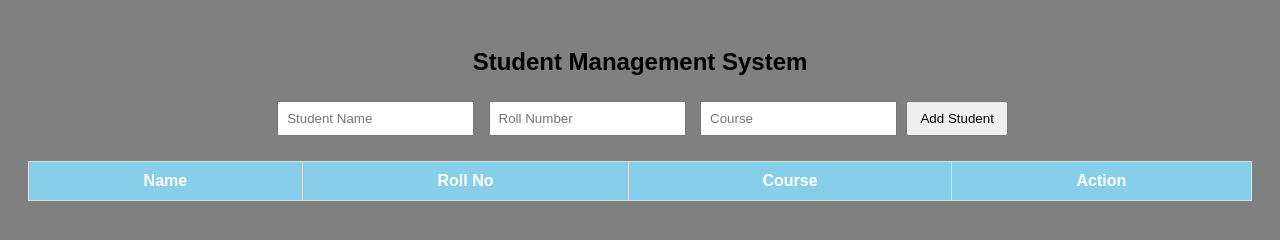
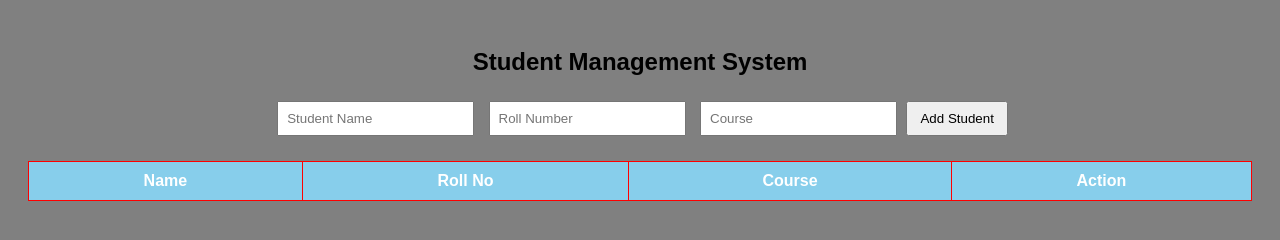
Before and after one commit to shri95280-maker/student-management-system, a plain HTML site: page index.html in a window 1280 px wide. Drawn offline with Linux system fonts and the light colour scheme.

Commit message:
Change table background to black and borders to red

```diff
--- a/style.css
+++ b/style.css
@@ -25,11 +25,11 @@ button {
 
 table {
   width: 100%;
-  background: pink;
+  background: black;
   border-collapse: collapse;
 }
 th, td {
-  border: 1px solid #ddd;
+  border: 1px solid red;
   padding: 10px;
   text-align: center;
 }
```
